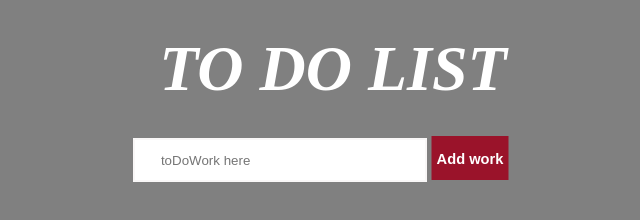
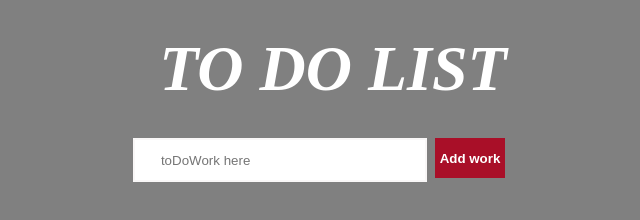
Before and after one commit to Shreya-103/to-do-list, a plain HTML site: page index.html in a window 1280 px wide. In both pictures the pointer is over the button "Add work". Shown: the whole page, without its empty margins (307-947 px from the left). Drawn offline with Linux system fonts and the light colour scheme.

Commit message:
final touch-up

```diff
--- a/toDoList.css
+++ b/toDoList.css
@@ -51,7 +51,9 @@ h2{
     border: none;
 }
 .addWork:hover{
-    background-color: rgb(154, 19, 42);
+    background-color: rgb(169, 15, 40);
+}
+.addWork:active{
     transform: scale(1.1);
 }
 .listStyle{
```
